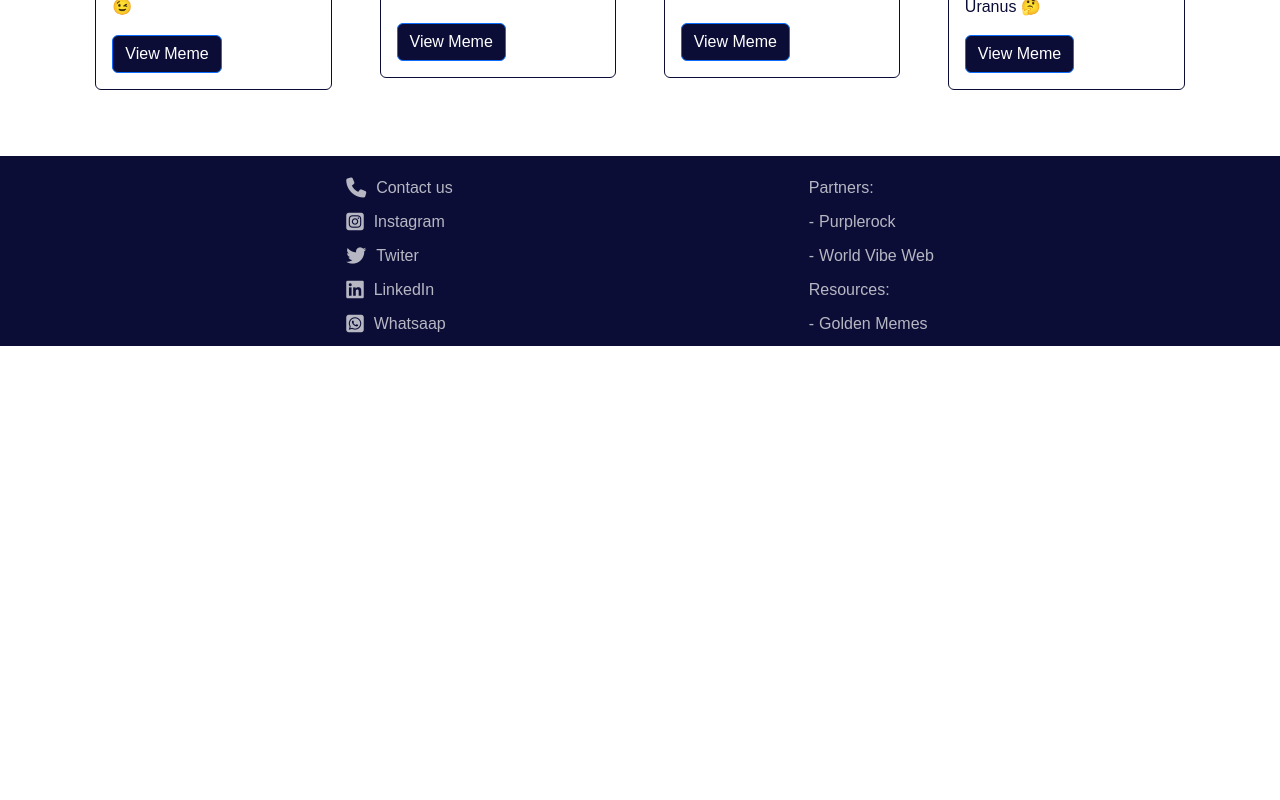
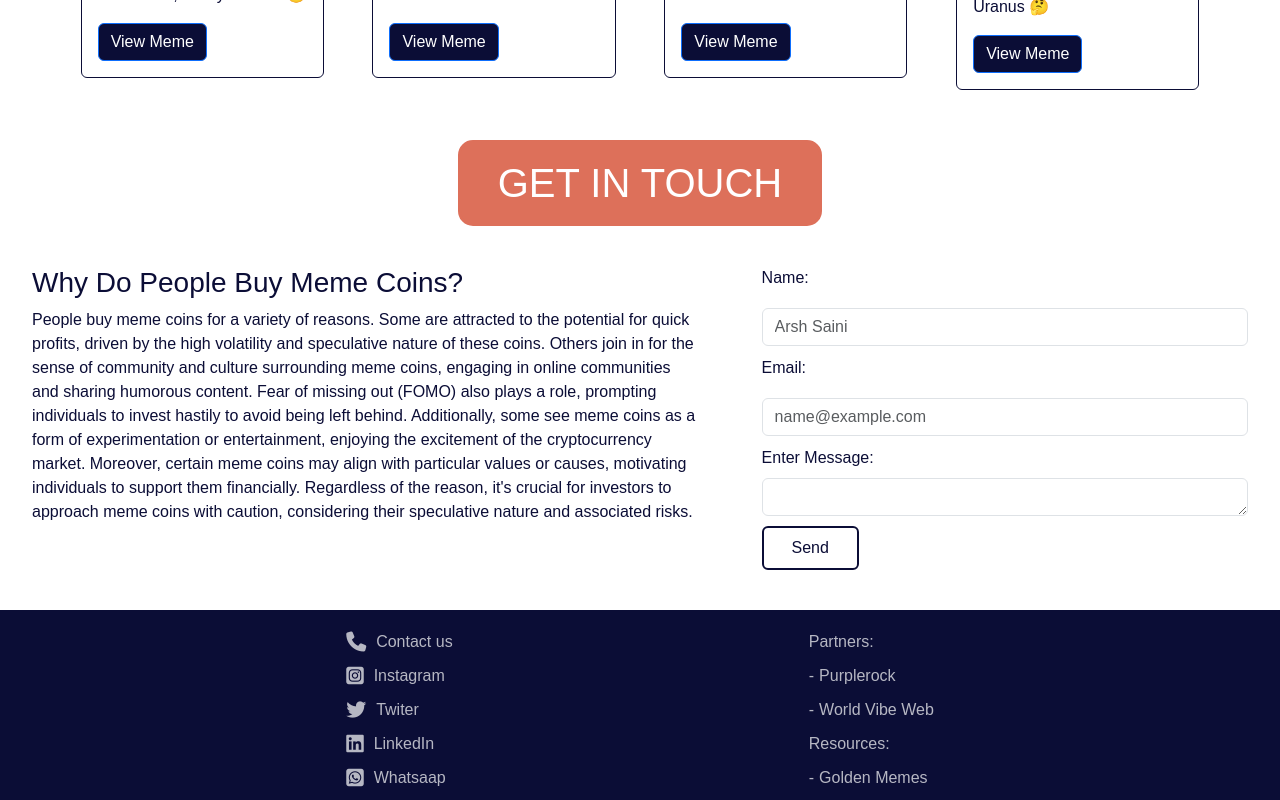
Before and after one commit to arshsaini1333/Uranus-React-App, a React (Vite) app: page / in a window 1280 px wide. Shown: the part 1309-2109 px from the top of the page. Before the commit the page ends 1655 px from the top, so only its background shows below. Built offline with nearby package versions, Linux system fonts and the light colour scheme; a web font is replaced by a local one.

Commit message:
Adding Form

```diff
--- a/src/Body.css
+++ b/src/Body.css
@@ -1,7 +1,7 @@
 .Body {
   width: 95%;
   margin: 0px auto;
-  padding: 1rem;
+  padding-top: 1rem;
   color: rgb(11, 13, 54);
   justify-content: space-evenly;
 }
@@ -134,3 +134,50 @@
     color: rgb(11, 13, 54);
   }
 }
+
+.Body .bottom {
+  margin: 40px auto;
+  display: flex;
+  justify-content: space-between;
+}
+
+.content {
+  width: 55%;
+}
+
+.form {
+  width: 40% !important;
+}
+
+.bottom .btn {
+  margin-top: 10px;
+  width: 20%;
+  border: 2px solid rgb(11, 13, 54);
+  background-color: white;
+  color: rgb(11, 13, 54);
+  padding: 0.5rem;
+  transition: 500ms;
+}
+
+.bottom .btn:hover {
+  background-color: rgb(11, 13, 54);
+  color: white;
+}
+
+.form input {
+  margin: 10px 0;
+}
+
+@media screen and (max-width: 1100px) {
+  .Body .bottom {
+    display: grid;
+    align-items: center;
+    justify-content: center;
+  }
+  .content {
+    width: 95%;
+  }
+  .form {
+    width: 95% !important;
+  }
+}
--- a/src/Body.jsx
+++ b/src/Body.jsx
@@ -105,6 +105,61 @@ export default function Body() {
           </div>
         </div>
       </div>
+      <h1 className="Uranus">Get In Touch</h1>
+      <div className="bottom">
+        <div className="content">
+          <h3>Why Do People Buy Meme Coins?</h3>
+          <p>
+            People buy meme coins for a variety of reasons. Some are attracted
+            to the potential for quick profits, driven by the high volatility
+            and speculative nature of these coins. Others join in for the sense
+            of community and culture surrounding meme coins, engaging in online
+            communities and sharing humorous content. Fear of missing out (FOMO)
+            also plays a role, prompting individuals to invest hastily to avoid
+            being left behind. Additionally, some see meme coins as a form of
+            experimentation or entertainment, enjoying the excitement of the
+            cryptocurrency market. Moreover, certain meme coins may align with
+            particular values or causes, motivating individuals to support them
+            financially. Regardless of the reason, it's crucial for investors to
+            approach meme coins with caution, considering their speculative
+            nature and associated risks.
+          </p>
+        </div>
+        <div className="form">
+          <form action="">
+            <label for="exampleFormControlInput1" class="form-label">
+              Name:
+            </label>
+            <input
+              type="text"
+              className="form-control"
+              id="exampleFormControlInput1"
+              placeholder="Arsh Saini"
+            />
+            <label for="exampleFormControlInput1" class="form-label">
+              Email:
+            </label>
+            <input
+              type="email"
+              className="form-control"
+              id="exampleFormControlInput1"
+              placeholder="name@example.com"
+            />
+
+            <label for="exampleFormControlTextarea1" class="form-label">
+              Enter Message:
+            </label>
+            <textarea
+              className="form-control"
+              id="exampleFormControlTextarea1"
+              rows={1}
+            ></textarea>
+            <button type="button" className="btn">
+              Send
+            </button>
+          </form>
+        </div>
+      </div>
     </div>
   );
 }
```
